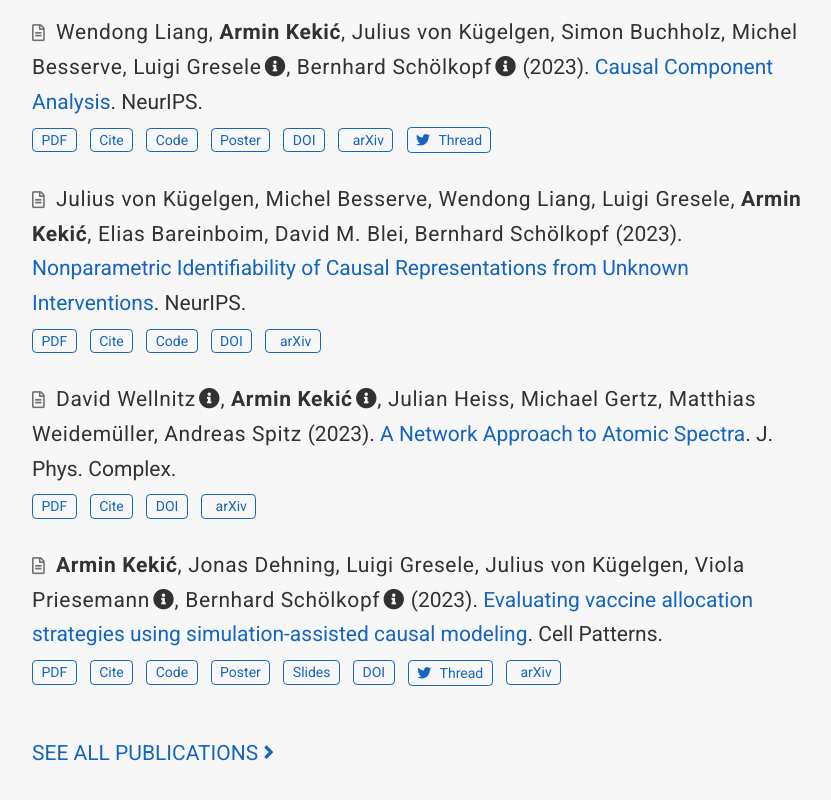
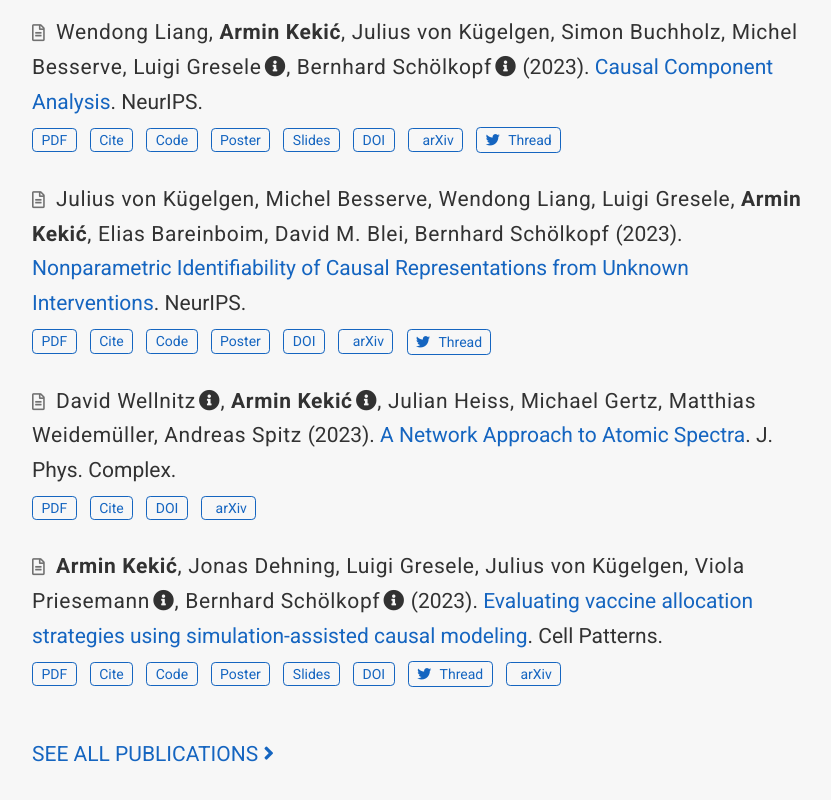
Before and after one commit to akekic/akekic.github.io, a plain HTML site: page index.html in a window 1280 px wide. Shown: the part 1217-2017 px from the top of the page, without its empty margins (423-1254 px from the left). Drawn offline with nearby package versions, Linux system fonts and the light colour scheme; some packages are replaced by stand-ins of ours; some icons are missing.

Commit message:
Add NeurIPS 2023 posters and slides

```diff
--- a/index.html
+++ b/index.html
@@ -1192,11 +1192,19 @@
 
 
 
-<a class="btn btn-outline-primary btn-page-header btn-sm" href="https://drive.google.com/file/d/1m2Btl7lWcGw5nBPaLpHKOSF0XQZJT_D9/view?usp=drive_link" target="_blank" rel="noopener">
+<a class="btn btn-outline-primary btn-page-header btn-sm" href="https://drive.google.com/file/d/1V7zenB-PIQ06d5gGqlVgUQ1fSvARpwmP/view?usp=sharing" target="_blank" rel="noopener">
   Poster
 </a>
 
 
+
+
+
+
+
+<a class="btn btn-outline-primary btn-page-header btn-sm" href="https://drive.google.com/file/d/12F9HS7mv4Awr-qwCJbW7E50nx1RyYE1O/view?usp=sharing" target="_blank" rel="noopener">
+  Slides
+</a>
 
 
 
@@ -1315,6 +1323,14 @@
 
 
 
+<a class="btn btn-outline-primary btn-page-header btn-sm" href="https://drive.google.com/file/d/1P6e8OpnmeFZ5RbmWPEuLZpgVYWn27Dba/view?usp=sharing" target="_blank" rel="noopener">
+  Poster
+</a>
+
+
+
+
+
 
 
 <a class="btn btn-outline-primary btn-page-header btn-sm" href="https://doi.org/https://doi.org/10.48550/arXiv.2306.00542" target="_blank" rel="noopener">
@@ -1334,6 +1350,22 @@
   <a class="btn btn-outline-primary btn-page-header btn-sm" href="https://arxiv.org/abs/2306.00542" target="_blank" rel="noopener">
     <i class="ai ai-arxiv mr-1"></i>
     arXiv
+  </a>
+
+
+
+
+
+
+
+
+
+
+
+
+  <a class="btn btn-outline-primary btn-page-header btn-sm" href="https://x.com/JKugelgen/status/1733870399568392201?s=20" target="_blank" rel="noopener">
+    <i class="fab fa-twitter mr-1"></i>
+    Thread
   </a>
 
 </p>
```
Also changed, not shown: publication/causal-component-analysis/index.html (+9 -1 lines), publication/index.html (+33 -1 lines), publication/nonparametric-identifiability-of/index.html (+24 -0 lines).
